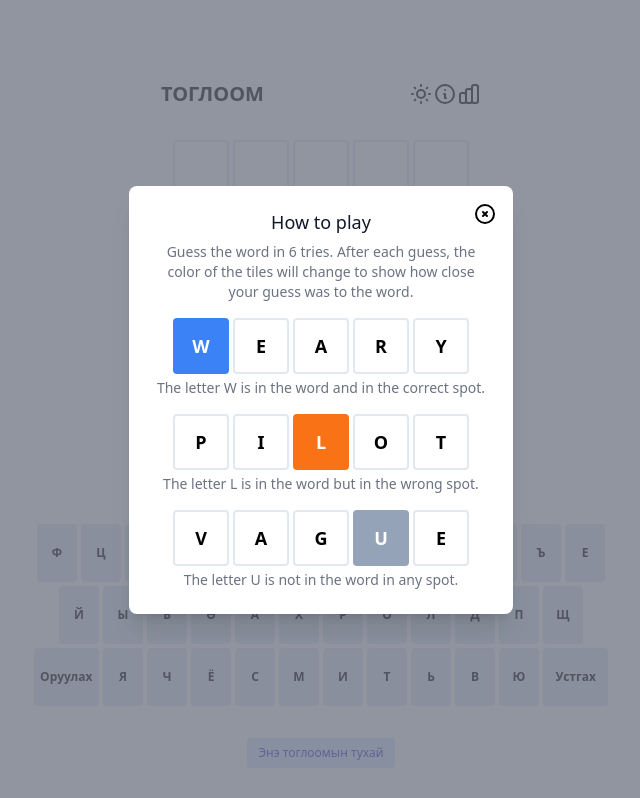
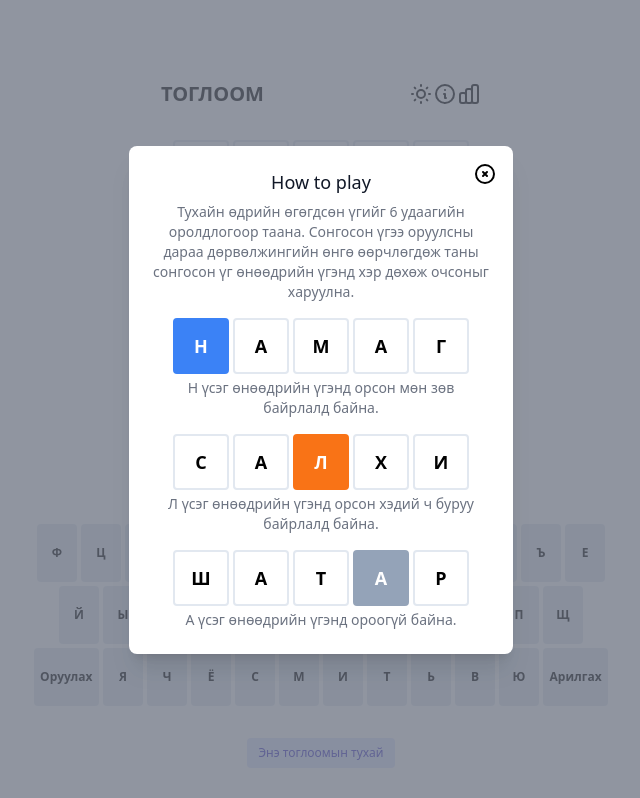
Before and after one commit to Suvd-a/mongolian-wordle, a React (Create React App) app: page / in a window 1280 px wide. Both pictures are taken after a click on the icon 764 px from the left and 94 px from the top of the page. Shown: the whole page, without its empty margins (319-959 px from the left). Built offline with nearby package versions, Linux system fonts and the light colour scheme.

Commit message:
translated the info

```diff
--- a/src/components/modals/AboutModal.tsx
+++ b/src/components/modals/AboutModal.tsx
@@ -9,12 +9,12 @@ export const AboutModal = ({ isOpen, handleClose }: Props) => {
   return (
     <BaseModal title="About" isOpen={isOpen} handleClose={handleClose}>
       <p className="text-sm text-gray-500 dark:text-gray-300">
-        This is an open source word guessing game -{' '}
+        Энэ бол үг таадаг тоглоом юм. Энэхүү тоглоомын эх кодыг -{' '}
         <a
           href="https://github.com/hannahcode/GAME"
           className="underline font-bold"
         >
-          check out the code here
+          эндээс үзнэ үү.
         </a>{' '}
       </p>
     </BaseModal>
--- a/src/components/modals/InfoModal.tsx
+++ b/src/components/modals/InfoModal.tsx
@@ -10,41 +10,42 @@ export const InfoModal = ({ isOpen, handleClose }: Props) => {
   return (
     <BaseModal title="How to play" isOpen={isOpen} handleClose={handleClose}>
       <p className="text-sm text-gray-500 dark:text-gray-300">
-        Guess the word in 6 tries. After each guess, the color of the tiles will
-        change to show how close your guess was to the word.
+        Тухайн өдрийн өгөгдсөн үгийг 6 удаагийн оролдлогоор таана. Сонгосон үгээ
+        оруулсны дараа дөрвөлжингийн өнгө өөрчлөгдөж таны сонгосон үг өнөөдрийн
+        үгэнд хэр дөхөж очсоныг харуулна.
       </p>
 
       <div className="flex justify-center mb-1 mt-4">
-        <Cell value="W" status="correct" />
-        <Cell value="E" />
-        <Cell value="A" />
-        <Cell value="R" />
-        <Cell value="Y" />
+        <Cell value="Н" status="correct" />
+        <Cell value="А" />
+        <Cell value="М" />
+        <Cell value="А" />
+        <Cell value="Г" />
       </div>
       <p className="text-sm text-gray-500 dark:text-gray-300">
-        The letter W is in the word and in the correct spot.
+        Н үсэг өнөөдрийн үгэнд орсон мөн зөв байрлалд байна.
       </p>
 
       <div className="flex justify-center mb-1 mt-4">
-        <Cell value="P" />
-        <Cell value="I" />
-        <Cell value="L" status="present" />
-        <Cell value="O" />
-        <Cell value="T" />
+        <Cell value="С" />
+        <Cell value="А" />
+        <Cell value="Л" status="present" />
+        <Cell value="Х" />
+        <Cell value="И" />
       </div>
       <p className="text-sm text-gray-500 dark:text-gray-300">
-        The letter L is in the word but in the wrong spot.
+        Л үсэг өнөөдрийн үгэнд орсон хэдий ч буруу байрлалд байна.
       </p>
 
       <div className="flex justify-center mb-1 mt-4">
-        <Cell value="V" />
-        <Cell value="A" />
-        <Cell value="G" />
-        <Cell value="U" status="absent" />
-        <Cell value="E" />
+        <Cell value="Ш" />
+        <Cell value="А" />
+        <Cell value="Т" />
+        <Cell value="А" status="absent" />
+        <Cell value="Р" />
       </div>
       <p className="text-sm text-gray-500 dark:text-gray-300">
-        The letter U is not in the word in any spot.
+        А үсэг өнөөдрийн үгэнд ороогүй байна.
       </p>
     </BaseModal>
   )
--- a/src/constants/strings.ts
+++ b/src/constants/strings.ts
@@ -6,14 +6,14 @@ export const ABOUT_GAME_MESSAGE = 'Энэ тоглоомын тухай'
 export const NOT_ENOUGH_LETTERS_MESSAGE = 'Үсгийн тоо цөөхөн байна.'
 export const WORD_NOT_FOUND_MESSAGE = 'Тийм үг олдсонгүй.'
 export const CORRECT_WORD_MESSAGE = (solution: string) =>
-  `The word was ${solution}`
+  `Өнөөдрийн үг ${solution} байлаа.`
 export const ENTER_TEXT = 'Оруулах'
-export const DELETE_TEXT = 'Устгах'
+export const DELETE_TEXT = 'Арилгах'
 export const STATISTICS_TITLE = 'Статистик'
-export const GUESS_DISTRIBUTION_TEXT = 'Guess Distribution'
+export const GUESS_DISTRIBUTION_TEXT = 'Хэд дэх оролдлого байсан бэ'
 export const NEW_WORD_TEXT = 'Шинэ үг орж ирэх хүртэл'
 export const SHARE_TEXT = 'Хуваалцах'
 export const TOTAL_TRIES_TEXT = 'Нийт оролдлого'
 export const SUCCESS_RATE_TEXT = 'Амжилтын хувь'
-export const CURRENT_STREAK_TEXT = 'Current streak'
-export const BEST_STREAK_TEXT = 'Best streak'
+export const CURRENT_STREAK_TEXT = 'Өдөр алгасалгүй хожсон'
+export const BEST_STREAK_TEXT = 'Рекорд'
```
Also changed, not shown: public/manifest.json.
